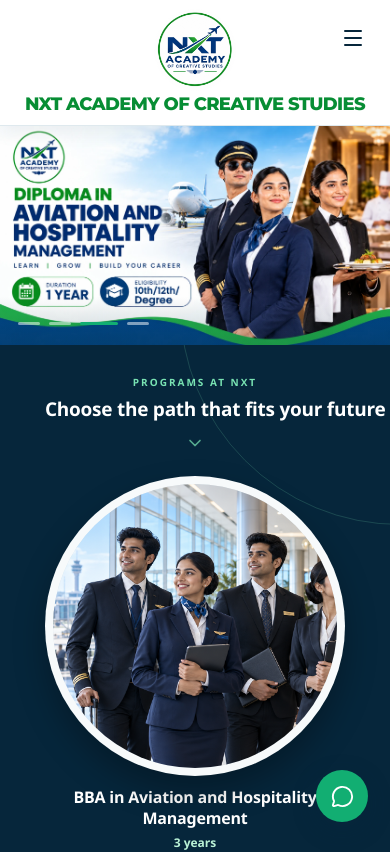
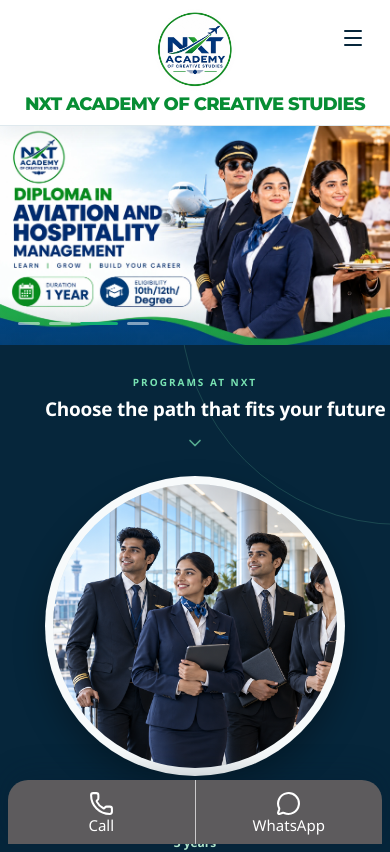
Before and after one commit to Titusdias/Nxt-academy2, a Next.js app: page / in a window 390 px wide. Shown: the top 852 px of the page. Built offline with nearby package versions, Linux system fonts and the light colour scheme.

Commit message:
Add scroll-aware mobile contact bar

```diff
--- a/app/page.tsx
+++ b/app/page.tsx
@@ -1,7 +1,7 @@
 'use client';
 
 import Image from 'next/image';
-import { FormEvent, useState } from 'react';
+import { FormEvent, useEffect, useState } from 'react';
 import {
   ArrowRight, ArrowUpRight, BookOpen, BriefcaseBusiness,
   ChevronDown, ChevronLeft, ChevronRight, CircleCheck, Mail, MapPin,
@@ -53,9 +53,26 @@
   const [program, setProgram] = useState<string | null>(null);
   const [openFaq, setOpenFaq] = useState(0);
   const [activeAdvantage, setActiveAdvantage] = useState<number | null>(null);
+  const [activeRoadmapStep, setActiveRoadmapStep] = useState<number | null>(null);
   const [campusGalleryOpen, setCampusGalleryOpen] = useState(false);
   const [campusPhoto, setCampusPhoto] = useState(0);
+  const [isPageScrolling, setIsPageScrolling] = useState(false);
   const [whatsappUrl, setWhatsappUrl] = useState('');
+
+  useEffect(() => {
+    let scrollTimer: ReturnType<typeof setTimeout>;
+    const handleScroll = () => {
+      setIsPageScrolling(true);
+      clearTimeout(scrollTimer);
+      scrollTimer = setTimeout(() => setIsPageScrolling(false), 220);
+    };
+
+    window.addEventListener('scroll', handleScroll, { passive: true });
+    return () => {
+      window.removeEventListener('scroll', handleScroll);
+      clearTimeout(scrollTimer);
+    };
+  }, []);
 
   function prepareEnquiry(event: FormEvent<HTMLFormElement>) {
     event.preventDefault();
@@ -123,7 +140,12 @@
             <path className="roadmap-surface" d="M35 64 C88 112 82 150 70 192 C55 245 18 270 30 320 C42 372 83 396 68 448 C54 500 26 538 40 576" />
             <path className="roadmap-centre" d="M35 64 C88 112 82 150 70 192 C55 245 18 270 30 320 C42 372 83 396 68 448 C54 500 26 538 40 576" />
           </svg>
-          {steps.map(([number, title], index) => <article className={`roadmap-stop roadmap-stop-${index + 1}`} key={title}>
+          {steps.map(([number, title], index) => <article className={`roadmap-stop roadmap-stop-${index + 1}${activeRoadmapStep === index ? ' is-active' : ''}`} key={title} role="button" tabIndex={0} aria-pressed={activeRoadmapStep === index} onClick={() => setActiveRoadmapStep(index)} onKeyDown={event => {
+            if (event.key === 'Enter' || event.key === ' ') {
+              event.preventDefault();
+              setActiveRoadmapStep(index);
+            }
+          }}>
             <span className="roadmap-pin"><b>{number}</b></span>
             {index % 2 === 0 && <span className="roadmap-lamp" aria-hidden="true"><i /></span>}
             <div className="roadmap-copy"><h3>{title}</h3></div>
@@ -168,7 +190,10 @@
     </main>
 
     <footer className="site-footer"><div className="footer-grid"><div><Brand /><p>Practical learning and professional growth for students in Mangaluru.</p></div><div><h3>Explore NXT</h3><a href="#courses">Courses</a><a href="#why-nxt">Why NXT</a><a href="#student-life">Student Life</a></div><div><h3>Your Next Step</h3><a href="#courses">Hospitality</a><a href="#courses">Aviation</a><a href="#contact">Enquire</a><a href="#faq">FAQs</a></div><div><h3>Contact Us</h3><a href="tel:+918217337597">+91 821 733 7597</a><a href="mailto:nxtacademy69@gmail.com">nxtacademy69@gmail.com</a><a href="https://wa.me/918217337597" target="_blank" rel="noopener noreferrer">WhatsApp <ArrowUpRight size={14} /></a></div></div><div className="footer-bottom"><span>© {new Date().getFullYear()} NXT Academy of Creative Studies</span><span>Mangaluru, Karnataka</span></div></footer>
-    <a className="floating-whatsapp" href="https://wa.me/918217337597" target="_blank" rel="noopener noreferrer" aria-label="Chat with NXT Academy on WhatsApp"><MessageCircle size={23} /></a>
+    <nav className={`mobile-contact-bar${isPageScrolling ? ' is-scrolling' : ''}`} aria-label="Quick contact">
+      <a href="tel:+918217337597" aria-label="Call NXT Academy"><Phone size={25} /><span>Call</span></a>
+      <a href="https://wa.me/918217337597" target="_blank" rel="noopener noreferrer" aria-label="Chat with NXT Academy on WhatsApp"><MessageCircle size={25} /><span>WhatsApp</span></a>
+    </nav>
     <ProgramDialog program={program} onClose={() => setProgram(null)} />
     {campusGalleryOpen && <div className="campus-gallery" role="dialog" aria-modal="true" aria-label="NXT Academy campus photos" onClick={() => setCampusGalleryOpen(false)}>
       <div className="campus-gallery-panel" onClick={event => event.stopPropagation()}>
--- a/app/redesign.css
+++ b/app/redesign.css
@@ -317,7 +317,10 @@
 .roadmap-stop:nth-of-type(even) .roadmap-copy{left:0;top:58px;transform:translateX(-50%)}
 .roadmap-stop.roadmap-stop-1 .roadmap-copy{left:40px;bottom:56px;transform:none!important}
 .roadmap-stop.roadmap-stop-5 .roadmap-copy{left:-170px;top:58px;transform:none!important}
-.roadmap-stop:hover .roadmap-copy{border-color:var(--green);box-shadow:0 18px 36px rgba(6,38,59,.16)}
+.roadmap-stop{cursor:pointer}
+.roadmap-stop:focus-visible{outline:3px solid rgba(14,109,183,.48);outline-offset:8px;border-radius:18px}
+.roadmap-stop:hover .roadmap-copy,.roadmap-stop.is-active .roadmap-copy{border-color:var(--blue);background:var(--blue);box-shadow:0 18px 36px rgba(6,38,59,.22)}
+.roadmap-stop:hover .roadmap-copy h3,.roadmap-stop.is-active .roadmap-copy h3{color:#fff}
 .roadmap-stop:nth-of-type(odd):hover .roadmap-copy{transform:translate(-50%,-4px)}
 .roadmap-stop:nth-of-type(even):hover .roadmap-copy{transform:translate(-50%,4px)}
 .roadmap-stop.roadmap-stop-1:hover .roadmap-copy,.roadmap-stop.roadmap-stop-5:hover .roadmap-copy{transform:translateY(-4px)!important}
@@ -356,6 +359,9 @@
 }
 
 @media(prefers-reduced-motion:reduce){.roadmap-flight,.roadmap-pin,.roadmap-lamp i{animation:none}}
+
+/* Mobile quick-contact bar: visible at rest and tucked away while the page scrolls. */
+.mobile-contact-bar{display:none}
 
 .experience-redesign{border-top:1px solid #bdd5df}
 
@@ -411,6 +417,12 @@
   .campus-gallery-image{border-radius:11px}
   .campus-gallery-thumbs{gap:7px}
   .campus-gallery-thumbs button{width:min(27vw,90px);border-width:2px}
+  .site-footer{padding-bottom:calc(78px + env(safe-area-inset-bottom))}
+  .mobile-contact-bar{position:fixed;z-index:90;left:8px;right:8px;bottom:0;display:flex;height:64px;padding-bottom:env(safe-area-inset-bottom);overflow:hidden;border-radius:20px 20px 0 0;background:#5d5b5d;color:#fff;box-shadow:0 -8px 28px rgba(4,31,49,.24);transform:translateY(0);opacity:1;transition:transform .25s ease,opacity .2s ease}
+  .mobile-contact-bar.is-scrolling{transform:translateY(calc(100% + 12px));opacity:0;pointer-events:none}
+  .mobile-contact-bar a{display:flex;flex:1;flex-direction:column;align-items:center;justify-content:center;gap:2px;border-right:1px solid rgba(255,255,255,.68);color:#fff;font-size:15px;line-height:1;text-decoration:none}
+  .mobile-contact-bar a:last-child{border-right:0}
+  .mobile-contact-bar svg{flex:0 0 auto}
 }
 
 @media(prefers-reduced-motion:reduce){.life-media-card,.life-media-card img{transition:none!important}}
```
